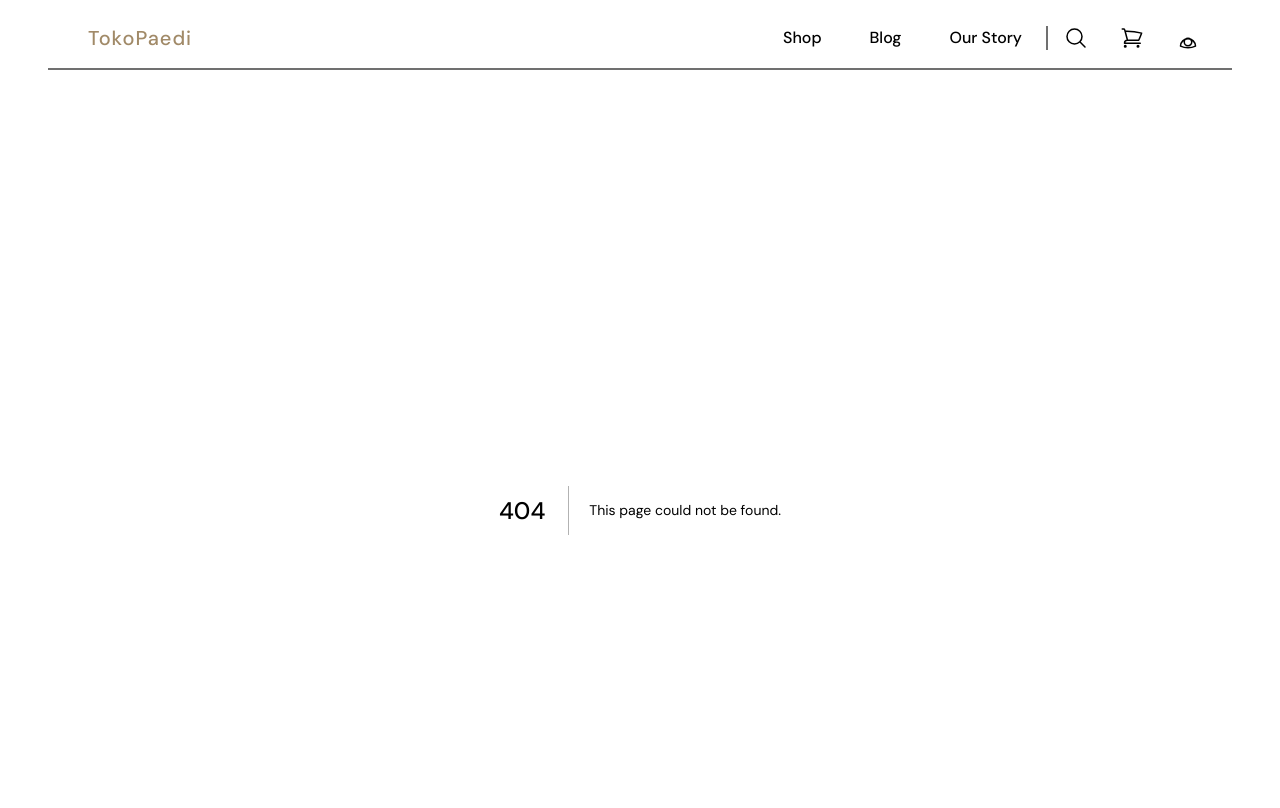
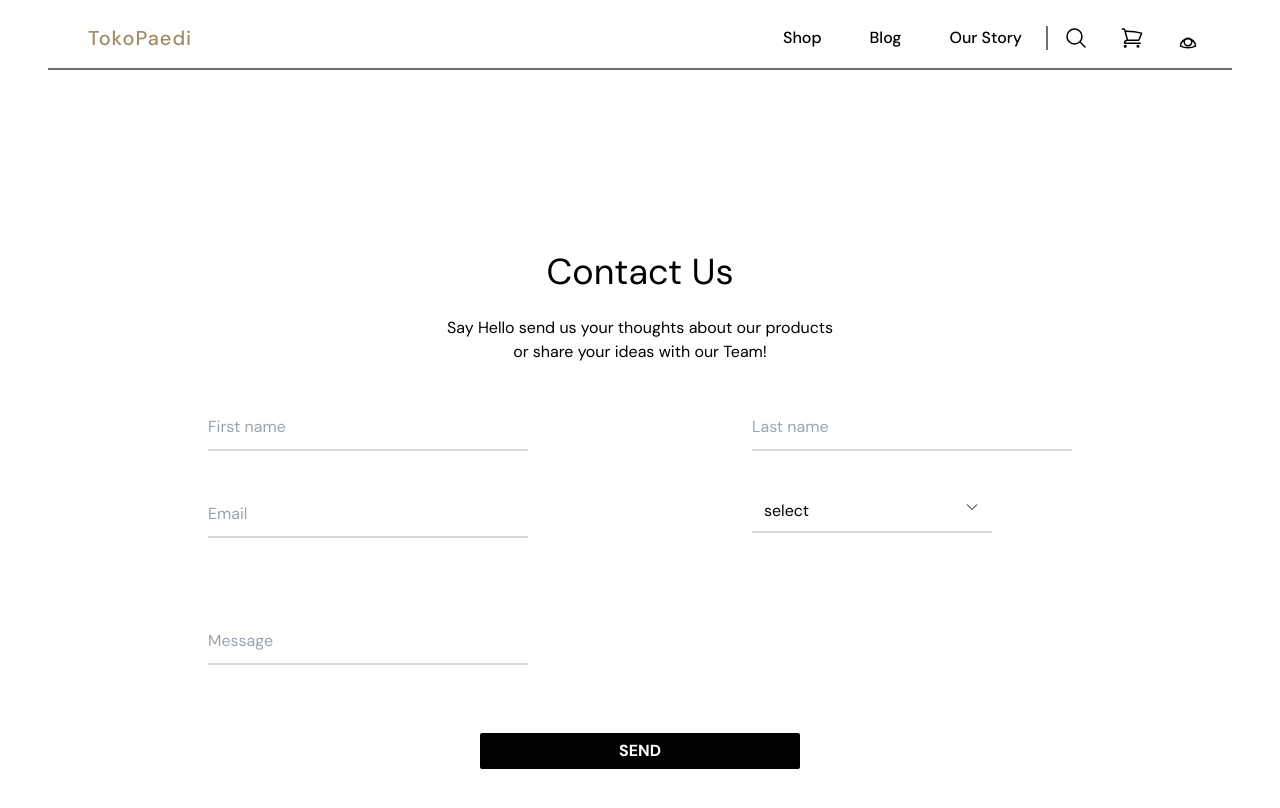
Before and after one commit to NoxturneDev/porto-ecommerce, a Next.js app: page /contact in a window 1280 px wide. Before the commit this address had no page. Shown: the top 808 px of the page. Built offline with nearby package versions, Linux system fonts and the light colour scheme.

Commit message:
fixed few pages errors on layout

```diff
--- /dev/null
+++ b/pages/contact/index.jsx
@@ -0,0 +1,37 @@
+import { Fragment } from "react";
+import { Input } from "../../components/Input";
+import { Dropdown } from "../../components/Input";
+import { Button } from '../../components/Button';
+
+const Contact = () => {
+    return (
+        <Fragment>
+            <div className="flex flex-col mt-10  items-center h-screen min-h-max w-full justify-center">
+                <h1 className="text-4xl mb-6">Contact Us</h1>
+                <div className="flex mb-10 flex-col w-1/3 items-center text-center justify-center  ">
+                    <p>Say Hello send us your thoughts about our products or share
+                        your ideas with our Team!
+                    </p>
+                </div>
+                <div className="flex border-l-rose-200 ">
+                    <div className="flex flex-col mr-28 ">
+                        <Input className="mb-10" placeholder="First name" search='false' />
+                        <Input placeholder="Email" search='false' />
+                        <Input className="mt-20" placeholder="Message" search='false' />
+                    </div>
+                    <div className="flex flex-col ml-28">
+                        <Input className="mb-10" placeholder="Last name" search='false' />
+                        <Dropdown placeholder="Subject" />
+                    </div>
+                </div>
+                <div className="flex mt-14 flex-col   items-center  justify-center">
+                    <Button className="mt-3">Send</Button>
+                </div>
+
+            </div>
+        </Fragment>
+    )
+}
+
+
+export default Contact;
--- a/pages/shop/Index.jsx
+++ b/pages/shop/Index.jsx
@@ -1,5 +1,5 @@
-import Card from "../../components/Card"
-import { Input , Dropdown} from "../../components/Input"
+import Card from "@/components/Card"
+import { Input , Dropdown} from "@/components/Input"
 
 function Index({ products }) {
     return (
```
Also changed, not shown: jsconfig.json (added, +9 -0 lines).
